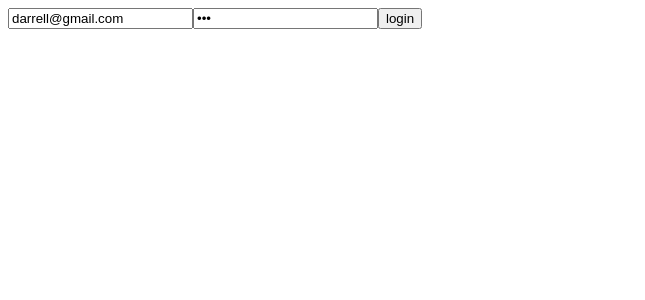
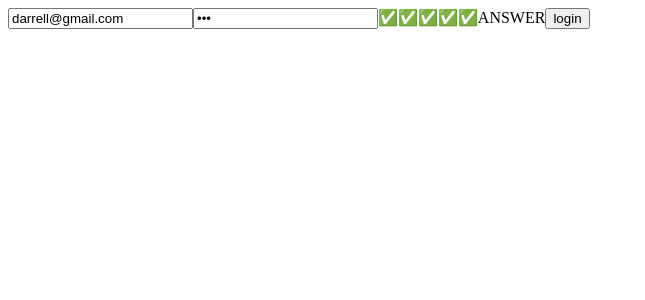
Before and after one commit to pdxserg/exam, a React app: page / in a window 1280 px wide. Shown: the top 300 px of the page, without its empty margins (0-645 px from the left). Built offline with nearby package versions, Linux system fonts and the light colour scheme.

Commit message:
sprint 5-2 ANSWER

```diff
--- a/src/index.tsx
+++ b/src/index.tsx
@@ -82,15 +82,13 @@ const Login = () => {
 	if (isAuth) {
 		navigate("/profile");
 	}
-const onClickk =()=>{
-		//✅✅✅✅✅ANSWER
-	dispatch(loginTC(email,password))
-}
+
 	return (
 		<div>
 			<input type={"text"} value={email} onChange={changeEmailHandler} />
 			<input type={"password"} value={password} onChange={changePasswordHandler} />
-			<button onClick={onClickk} disabled={!email || !password}>login</button>
+			✅✅✅✅✅ANSWER
+			<button onClick={()=>dispatch(loginTC(email,password))} disabled={!email || !password}>login</button>
 		</div>
 	);
 };
```
